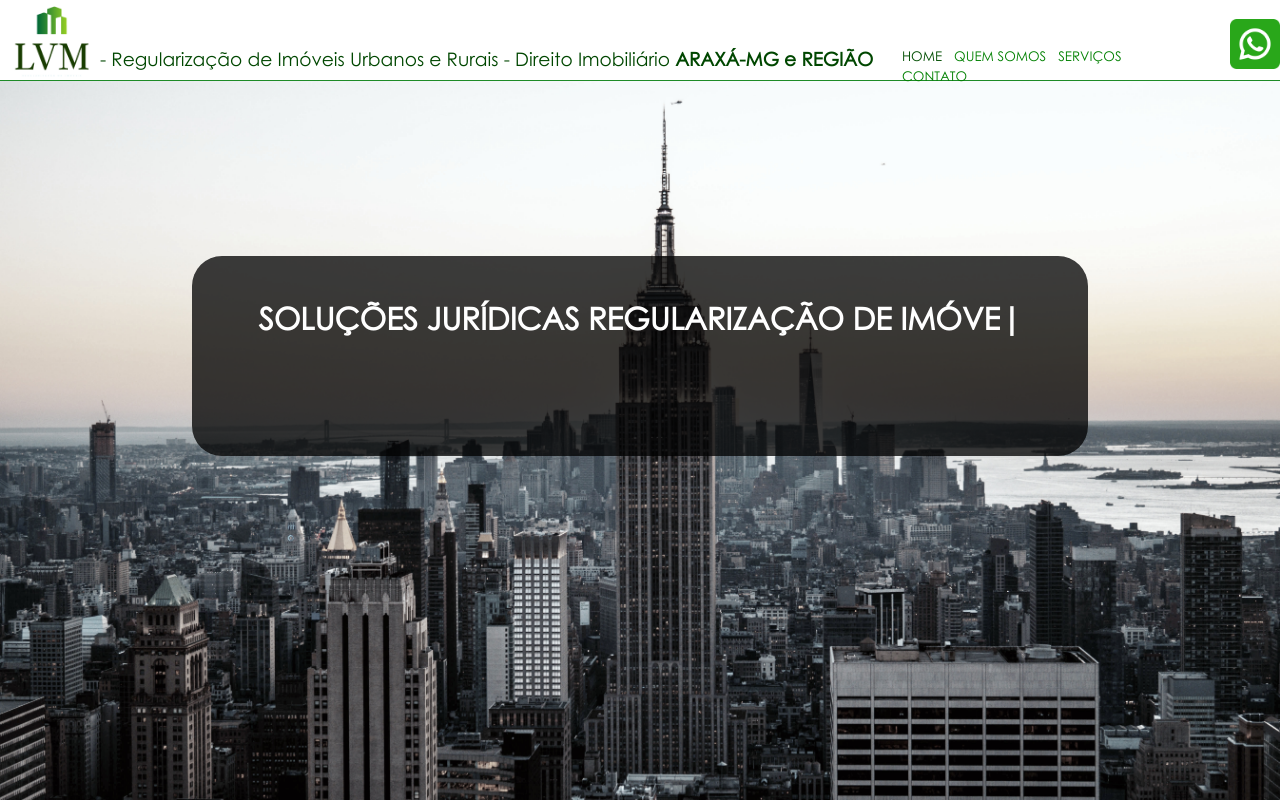
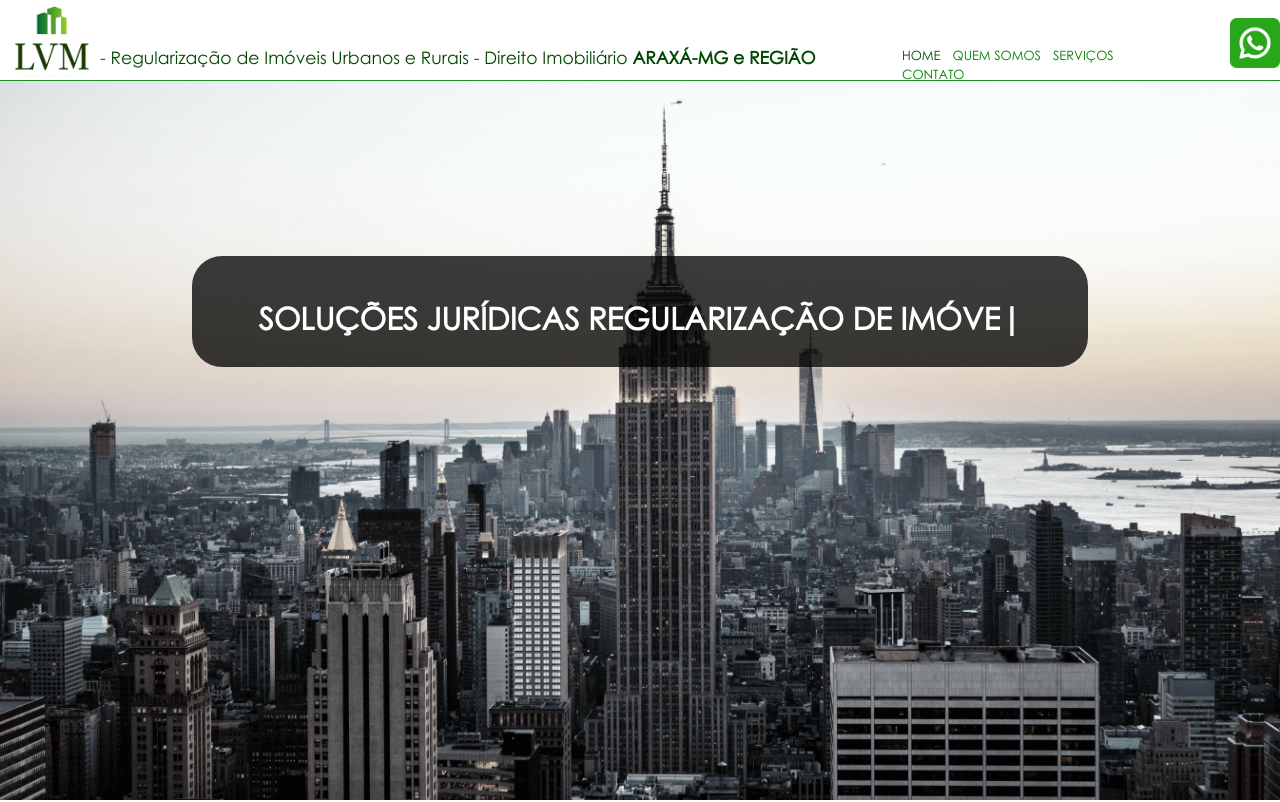
Before and after one commit to Castro0097/Castro0097, a React (Create React App) app: page / in a window 1280 px wide. Shown: the top 802 px of the page. Built offline with nearby package versions, Linux system fonts and the light colour scheme.

Commit message:
Ajuste de responsividade

```diff
--- a/src/components/WhatMobile.js
+++ b/src/components/WhatMobile.js
@@ -142,7 +142,7 @@ export default function WhatMobile() {
                 handleCloseContato();
               }}
               primary="Contato"
-              secondary="Araxá e Regição"
+              secondary="Araxá e Região"
             />
           </ListItem>
           <Divider />
--- a/src/index.css
+++ b/src/index.css
@@ -349,7 +349,7 @@ layer #tm {
 }
 #anime {
   border-radius: 30px;
-  height: 200px;
+  height: max-content;
   width: 70%;
   margin-left: 15%;
   margin-top: 20%;
@@ -553,7 +553,7 @@ button {
 #home {
   color: #004d00 !important;
   cursor: pointer;
-  font-size: 10pt;
+  font-size: 1vw;
 }
 
 #home:hover {
@@ -567,7 +567,7 @@ button {
 #rest {
   color: #028102 !important;
   cursor: pointer;
-  font-size: 10pt;
+  font-size: 1vw !important;
 }
 
 p {
@@ -669,7 +669,7 @@ li:before {
 }
 
 #RIU {
-  font-size: 14pt;
+  font-size: 1.35vw;
   margin-top: -36px;
   margin-left: 100px;
 }
```
